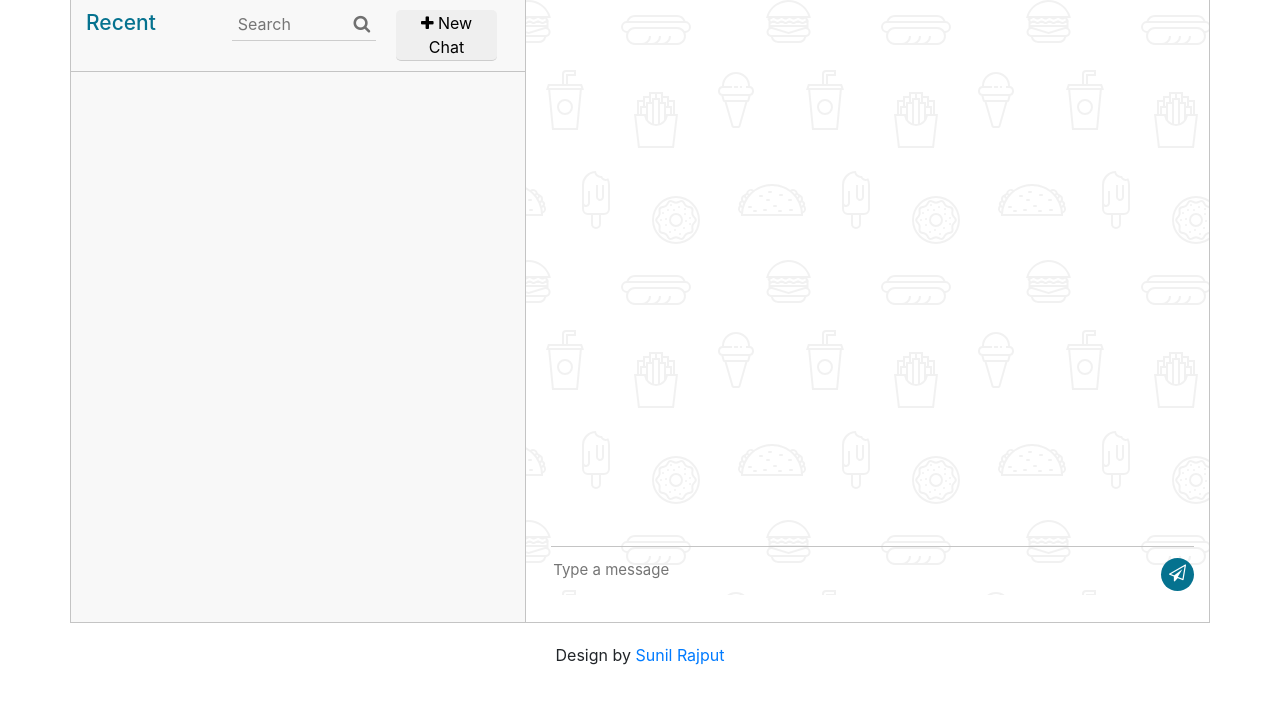
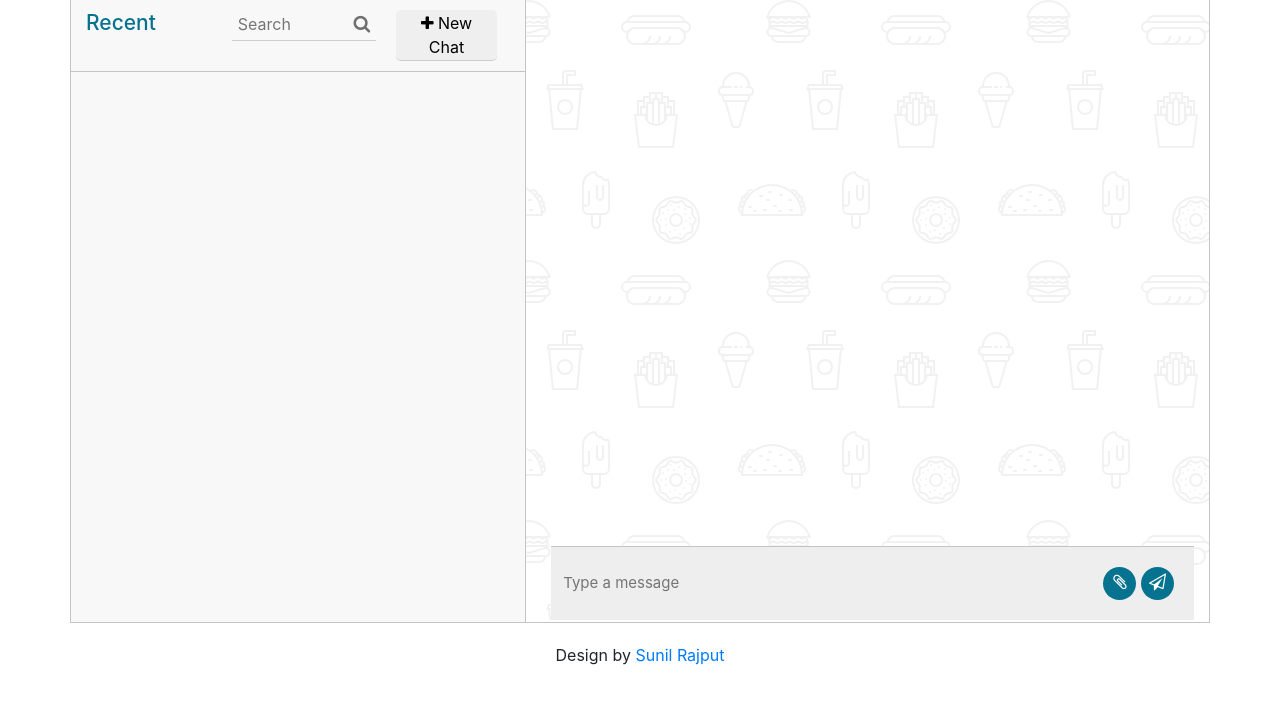
Before and after one commit to nguyendacthienngan/Chat_Web_App-main, a Flask app: template myapp/templates/chat.html in a window 1280 px wide. Shown: the part 43-747 px from the top of the page. Run offline with Flask 2, Linux system fonts and the light colour scheme; the template is opened without the code that fills it, so the values that code supplies are empty; some libraries are stand-ins or nearby versions.

Commit message:
Add file attachment icon

```diff
--- a/myapp/static/chat.css
+++ b/myapp/static/chat.css
@@ -1,9 +1,9 @@
 .container-header {
-      width: 100%;
-      display: flex;
-      justify-content: space-between;
-      align-items: center;
-    }
+  width: 100%;
+  display: flex;
+  justify-content: space-between;
+  align-items: center;
+}
 
 .container {
   max-width: 1170px;
@@ -238,9 +238,43 @@ img {
   width: 100%;
 }
 
+.msger-inputarea {
+  display: flex;
+  padding: 10px;
+  border-top: var(--border);
+  background: #eee;
+}
+
+.msger-inputarea * {
+  border: none;
+  border-radius: 3px;
+  font-size: 1em;
+}
+
+.msger-input {
+  flex: 1;
+  background: #ddd;
+}
+
 .type_msg {
   border-top: 1px solid #c4c4c4;
   position: relative;
+}
+
+.btn-right {
+  padding: 10px;
+}
+
+.msg_file_btn {
+  background: #05728f none repeat scroll 0 0;
+  border: medium none;
+  border-radius: 50%;
+  color: #fff;
+  cursor: pointer;
+  font-size: 17px;
+  height: 33px;
+  top: 11px;
+  width: 33px;
 }
 
 .msg_send_btn {
@@ -251,8 +285,6 @@ img {
   cursor: pointer;
   font-size: 17px;
   height: 33px;
-  position: absolute;
-  right: 0;
   top: 11px;
   width: 33px;
 }
--- a/myapp/templates/chat.html
+++ b/myapp/templates/chat.html
@@ -1,5 +1,6 @@
 <!DOCTYPE html>
 <html lang="en">
+
 <head>
   <meta charset="UTF-8">
   <title>Chat Window</title>
@@ -9,8 +10,11 @@
   <script src="//cdnjs.cloudflare.com/ajax/libs/jquery/3.2.1/jquery.min.js"></script>
   <link href="https://cdnjs.cloudflare.com/ajax/libs/font-awesome/4.7.0/css/font-awesome.css" type="text/css"
     rel="stylesheet">
-    <script src="https://cdnjs.cloudflare.com/ajax/libs/socket.io/4.0.1/socket.io.js" integrity="sha512-q/dWJ3kcmjBLU4Qc47E4A9kTB4m3wuTY7vkFJDTZKjTs8jhyGQnaUrxa0Ytd0ssMZhbNua9hE+E7Qv1j+DyZwA==" crossorigin="anonymous"></script>
+  <script src="https://cdnjs.cloudflare.com/ajax/libs/socket.io/4.0.1/socket.io.js"
+    integrity="sha512-q/dWJ3kcmjBLU4Qc47E4A9kTB4m3wuTY7vkFJDTZKjTs8jhyGQnaUrxa0Ytd0ssMZhbNua9hE+E7Qv1j+DyZwA=="
+    crossorigin="anonymous"></script>
 </head>
+
 <body>
   <div class="container">
     <div class="container-header">
@@ -85,11 +89,16 @@
           </div>
           <div class="type_msg">
             <div class="input_msg_write">
-              <form id="chat_form">
-                <input type="text" class="message" placeholder="Type a message" />
+              <form id="chat_form" class="msger-inputarea">
+                <input type="text" class="message msger-input" placeholder="Type a message" />
+                <span class="btn-right">
+                  <button class="msg_file_btn">
+                    <i class="fa fa-paperclip" aria-hidden="true"></i>
+                  </button>
                   <button class="msg_send_btn" type="submit">
                     <i class="fa fa-paper-plane-o" aria-hidden="true"></i>
                   </button>
+                </span>
               </form>
             </div>
 
@@ -224,4 +233,5 @@
     }
   </script>
 </body>
+
 </html>
```
Lines whose indentation alone changed are shown as unchanged.
